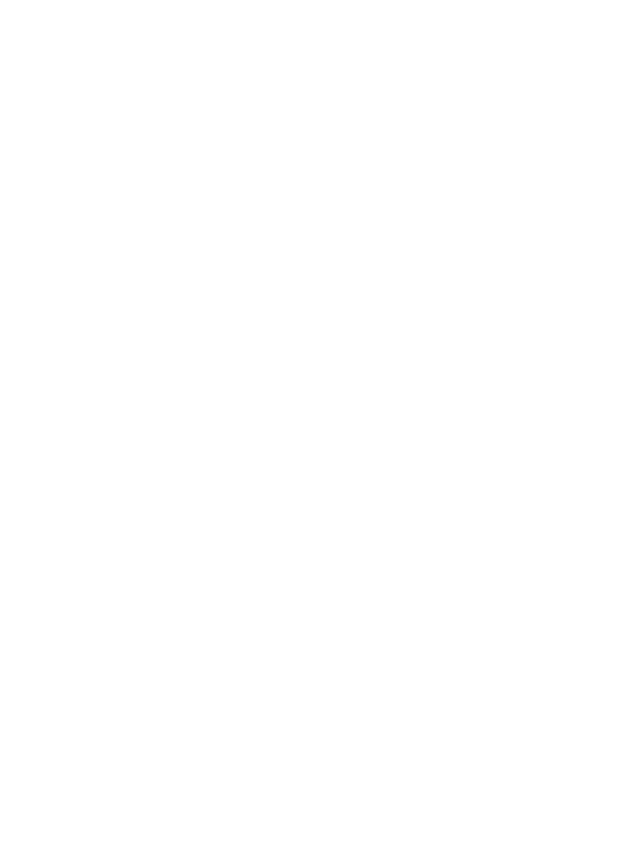
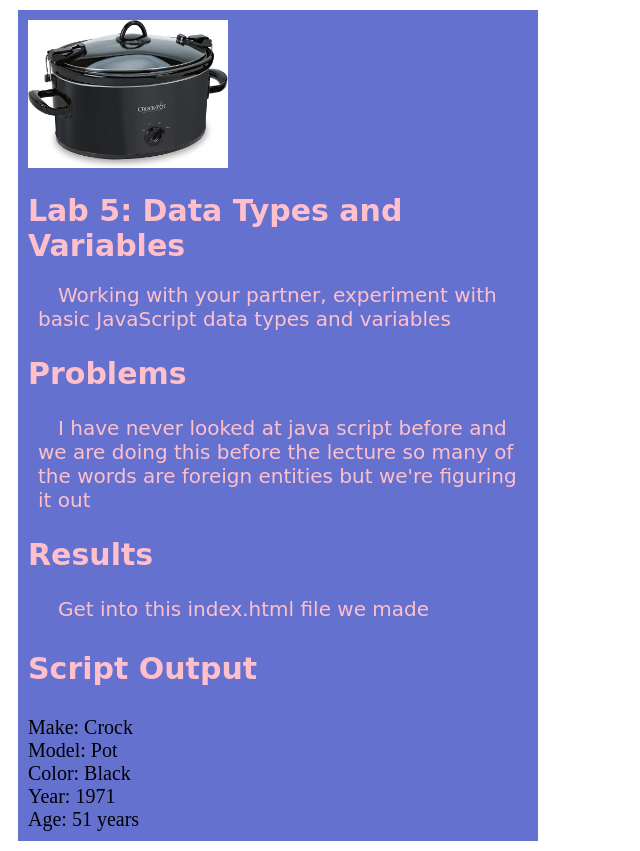
Before and after one commit to VesperUCSC/art101, a plain HTML site: page lab5/index.html in a window 1280 px wide. Shown: the whole page, without its empty margins (0-640 px from the left). Before the commit the page ends 800 px from the top, so only its background shows below. Drawn offline with Linux system fonts and the light colour scheme.

Commit message:
did lab 5

```diff
--- a/lab3/css/lab.css
+++ b/lab3/css/lab.css
@@ -27,7 +27,7 @@ p {
     min-height: 300px;
     padding: 10px;
     margin: 10px;
-    border: solid 1px #;
+    border: solid 1px;
     font-size: 20px;
   }
 #vesper {
--- a/lab5/css/lab.css
+++ b/lab5/css/lab.css
@@ -0,0 +1,33 @@
+h1, h2, h3 {
+    color: pink;
+    font-family: cursive;
+    font-size: 150%;
+}
+
+p {
+  color: pink;
+  font-family: cursive;
+  font-size: 100%;
+  text-indent: 20px;
+  margin-left: 10px;
+}
+
+#content {
+    background-color: #6471cf;
+    width: 500px;
+    min-height: 300px;
+    padding: 10px;
+    margin: 10px;
+    border: solid 1px #;
+    font-size: 20px;
+}
+
+#sweetride {
+  width:200px;
+}
+#filestructure {
+    width:200px;
+}
+#screenshot1, #screenshot2, #screenshot3, #screenshot4, #screenshot5, #screensh {
+    width: 500px;
+}
--- a/lab5/index.html
+++ b/lab5/index.html
@@ -6,6 +6,20 @@
 	<link rel="stylesheet" type="text/css" href="css/lab.css">
 </head>
 <body>
+	<div id="content">
 
+		<img id= "sweetride" src="img/crockpot.jpeg" />
+
+		<h1>Lab 5: Data Types and Variables</h1>
+		<p>Working with your partner, experiment with basic JavaScript data types and variables</p>
+		<h2>Problems</h2>
+		<p>I have never looked at java script before and we are doing this before the lecture so many of the words are foreign entities but we're figuring it out</p>
+		<h2>Results</h2>
+		<p>Get into this index.html file we made</p>
+		<div>
+			<h3>Script Output</h3>
+			<script src="js/lab.js"></script>
+		</div>
+	</div>
 </body>
 </html>
--- a/lab5/js/lab.js
+++ b/lab5/js/lab.js
@@ -0,0 +1,21 @@
+/*
+ * Author: Vesper and Nailea
+ * Created: 18 April
+ * License: Public Domain
+ */
+
+ // Define Variables
+ make = "Crock";
+ model = "Pot";
+ color = "Black";
+ year = 1971;
+
+ //calculate
+ age = 2022 - year;
+
+ //output
+ document.writeln("Make: " + make + "<br>");
+ document.writeln("Model: " + model + "<br>");
+ document.writeln("Color: " + color + "<br>");
+ document.writeln("Year: " + year + "<br>");
+ document.writeln("Age: " + age + " years<br>");
```
Also changed, not shown: lab2/index.html (+0 -2 lines), lab3/lab3summary.html (+1 -1 lines), lab5/img/crockpot.jpeg (added), 1 other file.
